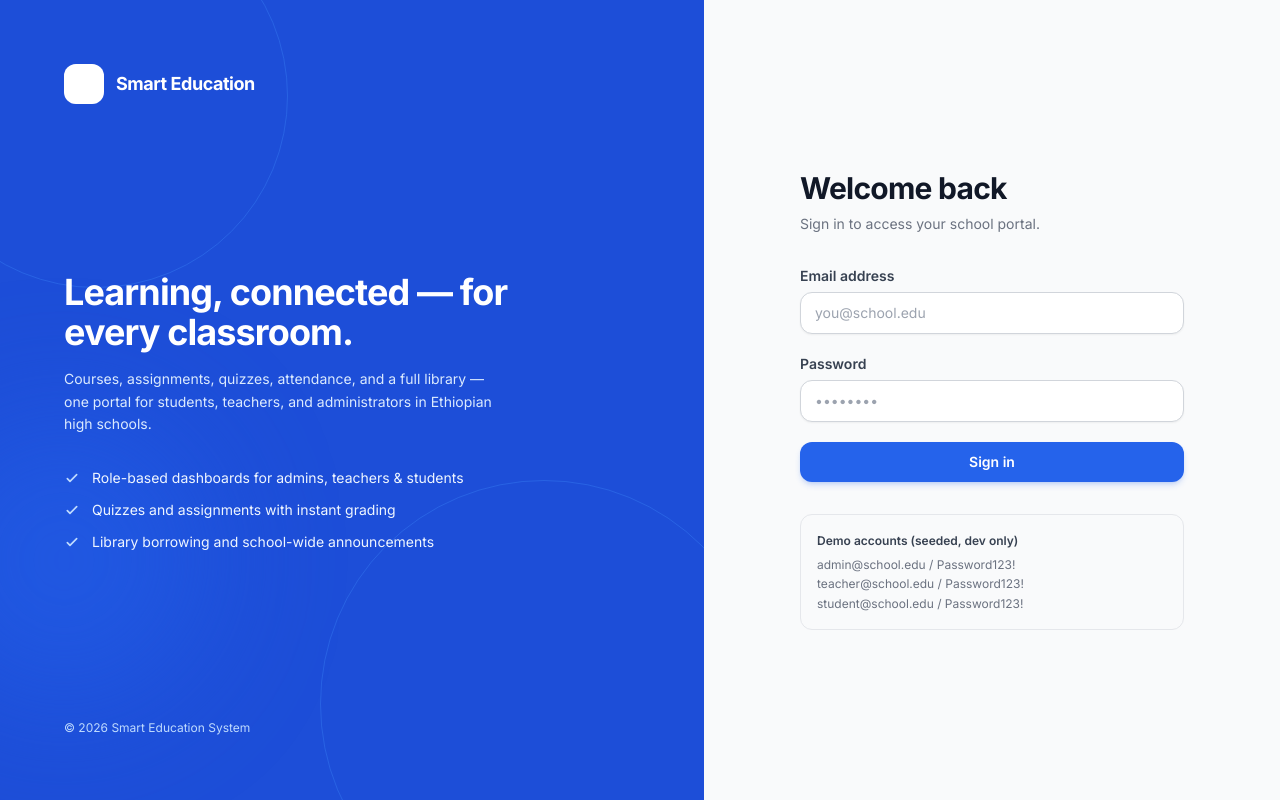
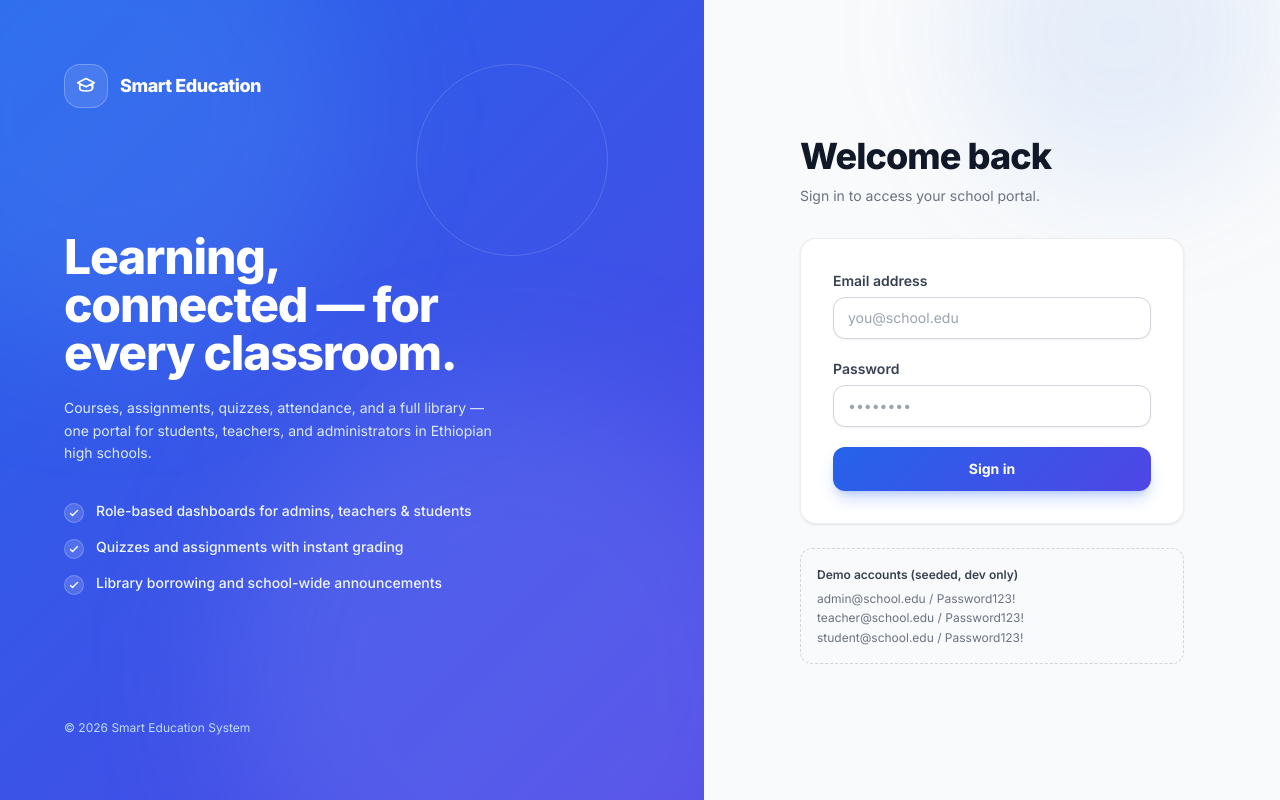
Before and after one commit to Gammee10/SmartEducation, a React (Vite) app in the folder frontend/: page /login in a window 1280 px wide. Built offline with nearby package versions, Linux system fonts and the light colour scheme.

Commit message:
ui: elevate login - vivid gradient brand panel, glass glows, card form, gradient CTA

```diff
--- a/frontend/src/pages/LoginPage.tsx
+++ b/frontend/src/pages/LoginPage.tsx
@@ -1,7 +1,7 @@
 import { useState, FormEvent } from 'react';
 import { useNavigate, Navigate, useSearchParams } from 'react-router-dom';
 import { useAuth } from '../context/AuthContext';
-import { buttonPrimary, inputStyles, labelStyles } from '../components/ui';
+import { inputStyles, labelStyles, Spinner } from '../components/ui';
 
 function CapIcon({ className = 'h-5 w-5' }: { className?: string }) {
   return (
@@ -24,63 +24,58 @@ function CapIcon({ className = 'h-5 w-5' }: { className?: string }) {
 
 function BrandPanel() {
   return (
-    <div className="relative hidden overflow-hidden bg-primary-700 lg:flex lg:w-1/2 xl:w-[55%]">
-      {/* Decorative shapes */}
+    <div className="relative hidden overflow-hidden bg-brand lg:flex lg:w-1/2 xl:w-[55%]">
+      {/* Decorative glows */}
       <div
-        className="absolute -left-24 -top-24 h-96 w-96 rounded-full border border-primary-500/40"
+        className="absolute -left-32 -top-32 h-[30rem] w-[30rem] rounded-full bg-blue-400/20 blur-3xl"
         aria-hidden="true"
       />
       <div
-        className="absolute -bottom-32 -right-16 h-[28rem] w-[28rem] rounded-full border border-primary-500/40"
+        className="absolute -bottom-40 -right-24 h-[36rem] w-[36rem] rounded-full bg-indigo-400/25 blur-3xl"
         aria-hidden="true"
       />
       <div
-        className="absolute bottom-24 -left-20 h-72 w-72 rounded-full bg-primary-600/50 blur-3xl"
+        className="absolute right-24 top-16 h-48 w-48 rounded-full border border-white/15"
         aria-hidden="true"
       />
 
       <div className="relative flex flex-col justify-between p-12 xl:p-16">
         <div className="flex items-center gap-3">
-          <span className="flex h-10 w-10 items-center justify-center rounded-xl bg-white dark:bg-gray-900/10 text-white ring-1 ring-inset ring-white/20">
+          <span className="flex h-11 w-11 items-center justify-center rounded-2xl bg-white/10 text-white ring-1 ring-inset ring-white/25 backdrop-blur">
             <CapIcon />
           </span>
-          <span className="text-lg font-bold tracking-tight text-white">Smart Education</span>
+          <span className="text-lg font-extrabold tracking-tight text-white">Smart Education</span>
         </div>
 
         <div className="max-w-md">
-          <h2 className="text-3xl font-bold leading-tight tracking-tight text-white xl:text-4xl">
-            Learning, connected — for every classroom.
+          <h2 className="text-4xl font-extrabold leading-tight tracking-tight text-white xl:text-5xl">
+            Learning,
+            <br />
+            connected — for every classroom.
           </h2>
-          <p className="mt-4 text-sm leading-relaxed text-primary-100">
+          <p className="mt-5 text-sm leading-relaxed text-blue-100">
             Courses, assignments, quizzes, attendance, and a full library — one portal for
             students, teachers, and administrators in Ethiopian high schools.
           </p>
-          <ul className="mt-8 space-y-3">
+          <ul className="mt-9 space-y-3.5">
             {[
               'Role-based dashboards for admins, teachers & students',
               'Quizzes and assignments with instant grading',
               'Library borrowing and school-wide announcements',
             ].map((item) => (
-              <li key={item} className="flex items-start gap-3 text-sm text-primary-50">
-                <svg
-                  className="mt-0.5 h-4 w-4 flex-shrink-0 text-primary-200"
-                  fill="none"
-                  viewBox="0 0 24 24"
-                  stroke="currentColor"
-                  strokeWidth={2.5}
-                  aria-hidden="true"
-                >
-                  <path strokeLinecap="round" strokeLinejoin="round" d="M5 13l4 4L19 7" />
-                </svg>
+              <li key={item} className="flex items-start gap-3 text-sm font-medium text-blue-50">
+                <span className="mt-0.5 flex h-5 w-5 flex-shrink-0 items-center justify-center rounded-full bg-white/15 ring-1 ring-inset ring-white/20">
+                  <svg className="h-3 w-3" fill="none" viewBox="0 0 24 24" stroke="currentColor" strokeWidth={3} aria-hidden="true">
+                    <path strokeLinecap="round" strokeLinejoin="round" d="M5 13l4 4L19 7" />
+                  </svg>
+                </span>
                 {item}
               </li>
             ))}
           </ul>
         </div>
 
-        <p className="text-xs text-primary-200">
-          © {new Date().getFullYear()} Smart Education System
-        </p>
+        <p className="text-xs text-blue-200">© {new Date().getFullYear()} Smart Education System</p>
       </div>
     </div>
   );
@@ -124,29 +119,42 @@ export default function LoginPage() {
   };
 
   return (
-    <div className="flex min-h-screen bg-white dark:bg-gray-900">
+    <div className="flex min-h-screen">
       <BrandPanel />
 
-      <div className="flex flex-1 flex-col justify-center bg-gray-50 dark:bg-gray-800/50 px-4 py-12 sm:px-6 lg:px-16 xl:px-24">
-        <div className="mx-auto w-full max-w-md">
+      <div className="relative flex flex-1 flex-col justify-center overflow-hidden bg-gray-50 px-4 py-12 dark:bg-gray-950 sm:px-6 lg:px-16 xl:px-24">
+        {/* Soft brand glow behind the form */}
+        <div
+          aria-hidden="true"
+          className="pointer-events-none absolute -top-32 right-0 h-80 w-80 rounded-full bg-primary-500/10 blur-3xl dark:bg-primary-500/20"
+        />
+
+        <div className="relative mx-auto w-full max-w-md">
           {/* Compact brand for mobile / tablet */}
           <div className="mb-8 flex items-center gap-3 lg:hidden">
-            <span className="flex h-10 w-10 items-center justify-center rounded-xl bg-primary-600 text-white shadow-card">
+            <span className="flex h-11 w-11 items-center justify-center rounded-2xl bg-brand text-white shadow-glow">
               <CapIcon />
             </span>
-            <span className="text-lg font-bold tracking-tight text-gray-900 dark:text-gray-100">Smart Education</span>
+            <span className="text-lg font-extrabold tracking-tight text-gray-900 dark:text-white">
+              Smart Education
+            </span>
           </div>
 
-          <h1 className="text-2xl font-bold tracking-tight text-gray-900 dark:text-gray-100 sm:text-3xl">
+          <h1 className="text-3xl font-extrabold tracking-tight text-gray-900 dark:text-white sm:text-4xl">
             Welcome back
           </h1>
-          <p className="mt-2 text-sm text-gray-500 dark:text-gray-400">Sign in to access your school portal.</p>
+          <p className="mt-2.5 text-sm text-gray-500 dark:text-gray-400">
+            Sign in to access your school portal.
+          </p>
 
-          <form className="mt-8 space-y-5" onSubmit={handleSubmit}>
+          <form
+            className="mt-8 space-y-5 rounded-2xl border border-gray-200/70 bg-white p-6 shadow-card sm:p-8 dark:border-gray-800 dark:bg-gray-900"
+            onSubmit={handleSubmit}
+          >
             {error && (
               <div
                 role="alert"
-                className="flex items-start gap-3 rounded-xl border border-red-200 dark:border-red-500/30 bg-red-50 px-4 py-3 text-sm text-red-700"
+                className="flex items-start gap-3 rounded-xl border border-red-200 bg-red-50/80 px-4 py-3 text-sm text-red-700 dark:border-red-500/30 dark:bg-red-500/10 dark:text-red-300"
               >
                 <svg
                   className="mt-0.5 h-4 w-4 flex-shrink-0 text-red-500"
@@ -200,35 +208,18 @@ export default function LoginPage() {
               />
             </div>
 
-            <button type="submit" disabled={submitting} className={`${buttonPrimary} w-full py-2.5`}>
-              {submitting && (
-                <svg
-                  className="h-4 w-4 animate-spin"
-                  fill="none"
-                  viewBox="0 0 24 24"
-                  aria-hidden="true"
-                >
-                  <circle
-                    className="opacity-25"
-                    cx="12"
-                    cy="12"
-                    r="10"
-                    stroke="currentColor"
-                    strokeWidth="4"
-                  />
-                  <path
-                    className="opacity-75"
-                    fill="currentColor"
-                    d="M4 12a8 8 0 018-8V0C5.373 0 0 5.373 0 12h4zm2 5.291A7.962 7.962 0 014 12H0c0 3.042 1.135 5.824 3 7.938l3-2.647z"
-                  />
-                </svg>
-              )}
+            <button
+              type="submit"
+              disabled={submitting}
+              className="inline-flex w-full items-center justify-center gap-2 rounded-xl bg-brand px-4 py-3 text-sm font-bold text-white shadow-lg shadow-primary-600/25 transition-all duration-150 hover:shadow-xl hover:shadow-primary-600/30 hover:brightness-110 disabled:pointer-events-none disabled:opacity-60 focus-visible:ring-2 focus-visible:ring-primary-500 focus-visible:ring-offset-2"
+            >
+              {submitting && <Spinner />}
               {submitting ? 'Signing in…' : 'Sign in'}
             </button>
           </form>
 
           {import.meta.env.DEV && (
-            <div className="mt-8 rounded-xl border border-gray-200 dark:border-gray-700 bg-gray-50 dark:bg-gray-800/50 p-4 text-xs leading-relaxed text-gray-500 dark:text-gray-400">
+            <div className="mt-6 rounded-xl border border-dashed border-gray-300 p-4 text-xs leading-relaxed text-gray-500 dark:border-gray-700 dark:text-gray-400">
               <p className="mb-1 font-semibold text-gray-700 dark:text-gray-300">Demo accounts (seeded, dev only)</p>
               <p>admin@school.edu / Password123!</p>
               <p>teacher@school.edu / Password123!</p>
```
